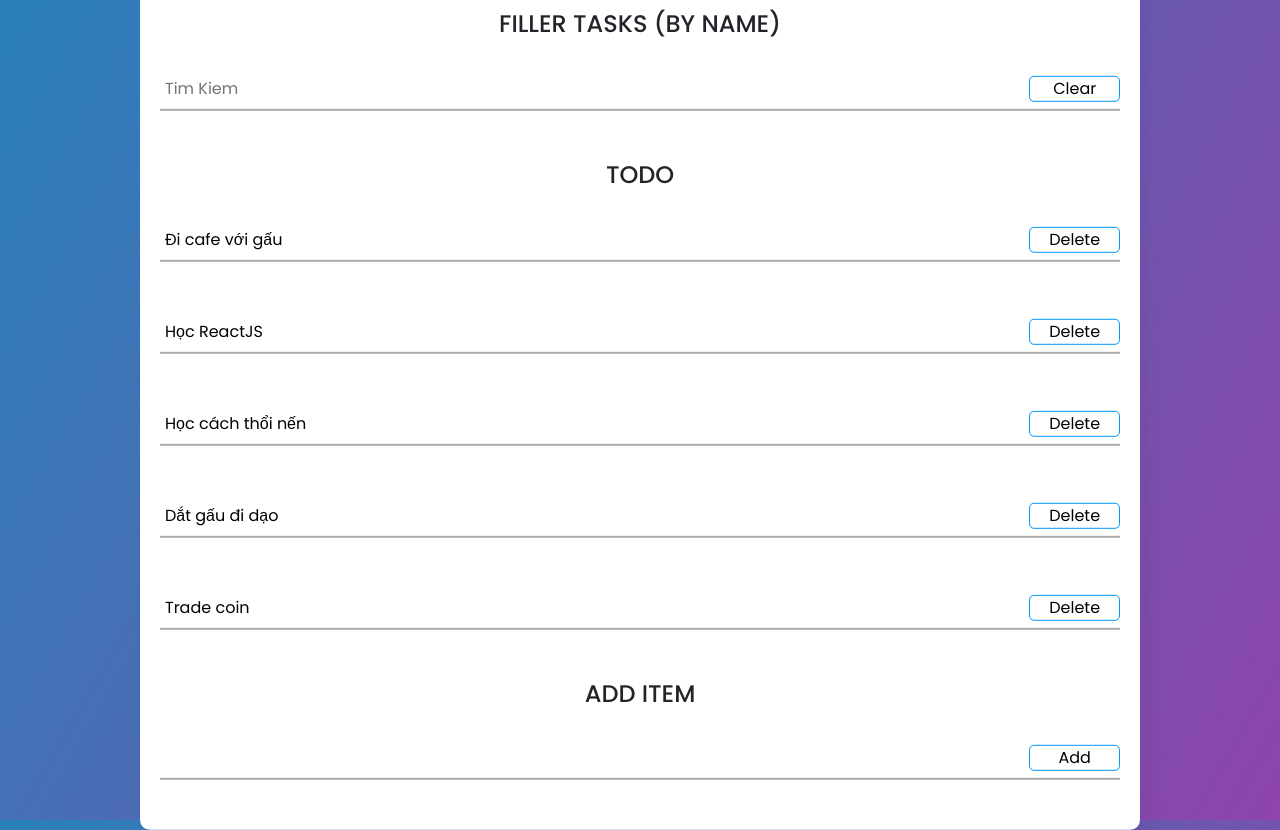
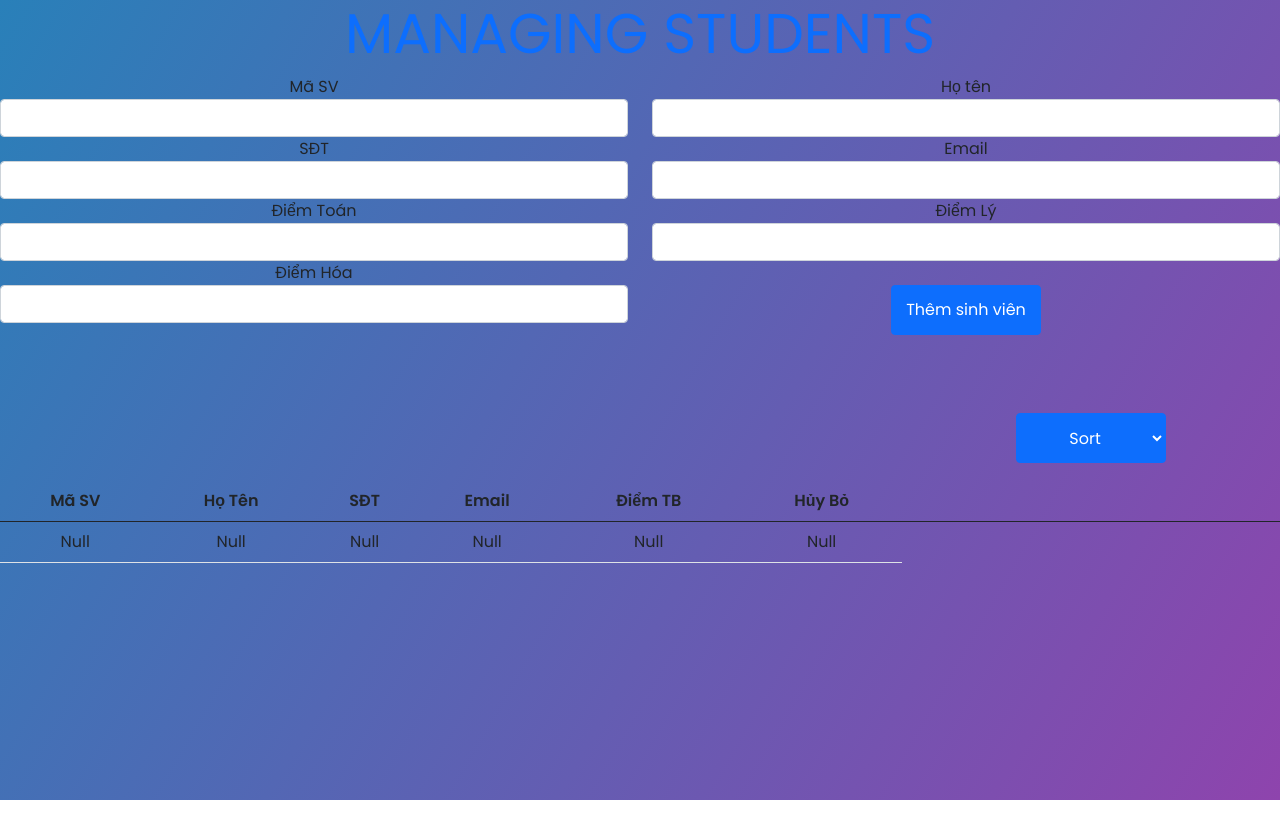
Before and after one commit to khanhlong2008/DBP-CIJS-D10, a React (Create React App) app: page / in a window 1280 px wide. After the commit the page ends 800 px from the top, so only its background shows below. Built offline with nearby package versions, Linux system fonts and the light colour scheme.

Commit message:
add repair

```diff
--- a/src/App.css
+++ b/src/App.css
@@ -37,7 +37,7 @@
   }
 }
 .background{
-  margin-top: 20px;
+  /* margin-top: 20px; */
 }
 .container{
   padding: 200px;
--- a/src/App.js
+++ b/src/App.js
@@ -1,11 +1,11 @@
 import "./App.css";
 import React, { Component } from "react";
-// import QuizzQuestionApp from "./lecture4/CIMidterm/QuizzQuestionApp";
-// import StudentManagement from "./lecture4/StudentManagement/StudenManagement";
+import QuizzQuestionApp from "./lecture4/CIMidterm/QuizzQuestionApp";
+import StudentManagement from "./lecture4/StudentManagement/StudenManagement";
 import TodoApp from "./lecture4/Todo/TodoApp";
-// import LDMajor from "./lecture4/Burger/LDMajor";
-// import Car from "./lecture4/Car/Car";
-// import SmartphoneStore from "./lecture4/SmartphoneStore/SmartstoreComponent";
+import LDMajor from "./lecture4/Burger/LDMajor";
+import Car from "./lecture4/Car/Car";
+import SmartphoneStore from "./lecture4/SmartphoneStore/SmartstoreComponent";
 
 class App extends Component {
   render() {
@@ -14,8 +14,8 @@ class App extends Component {
         {/* <Car /> */}
         {/* <SmartphoneStore /> */}
         {/* <LDMajor/> */}
-        <TodoApp/>
-        {/* <StudentManagement/> */}
+        {/* <TodoApp/> */}
+        <StudentManagement />
         {/* <QuizzQuestionApp/> */}
       </div>
     );
--- a/src/lecture4/StudentManagement/StudenManagement.jsx
+++ b/src/lecture4/StudentManagement/StudenManagement.jsx
@@ -26,7 +26,7 @@ export default class StudentManagement extends Component {
   render() {
     const {students} = this.state
     return (
-      <div className="container">
+      <div className="">
         <h1 className="text-center text-primary display-4">
          MANAGING STUDENTS
         </h1>
```
